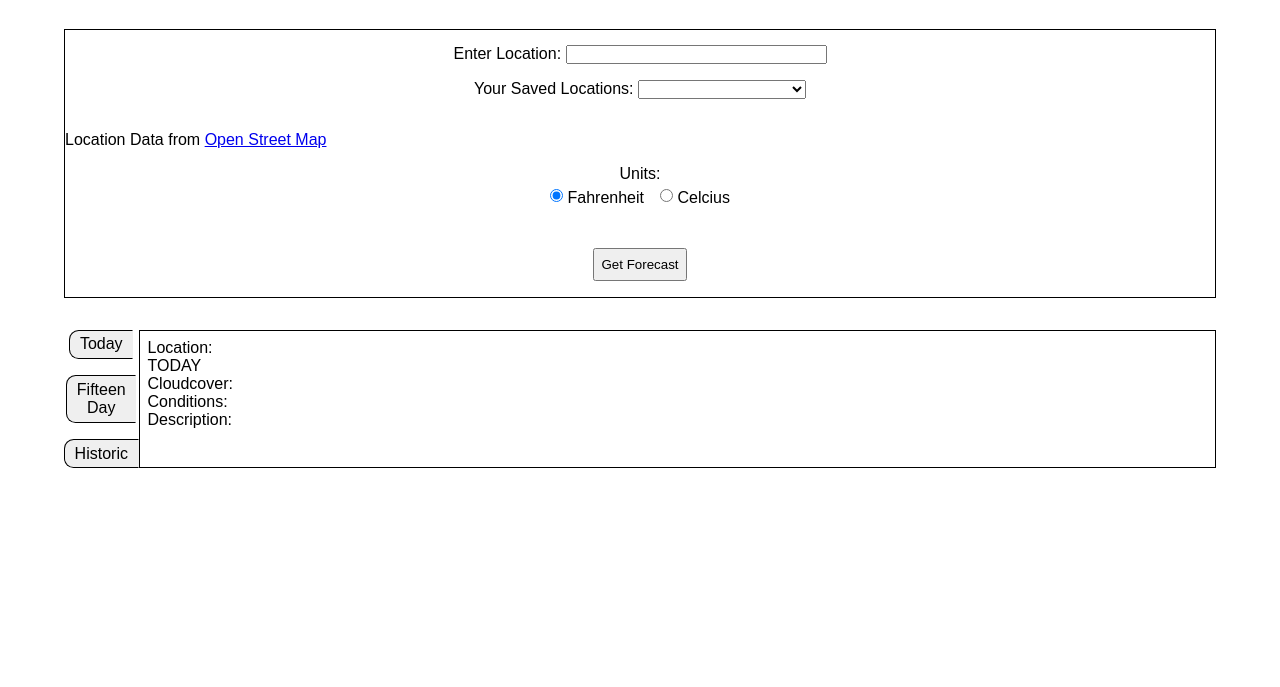
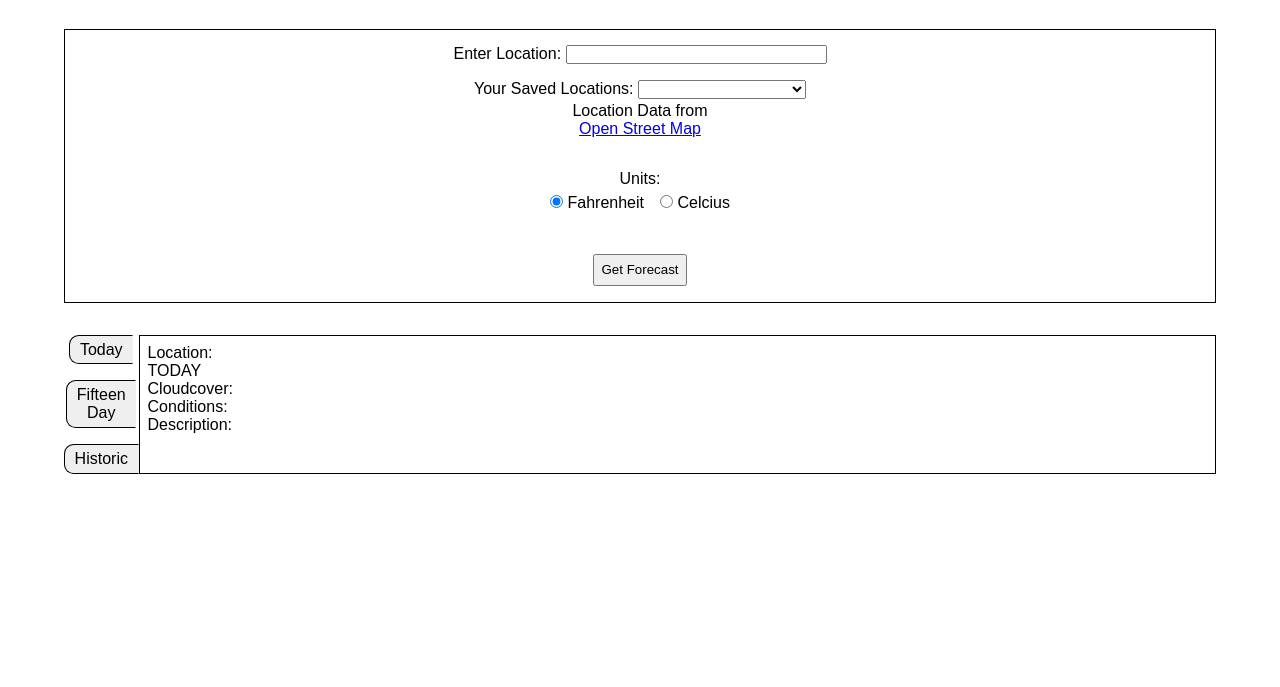
Before and after one commit to jguneratne/weather-app, a website built with webpack: page src/views/index.html in a window 1280 px wide. Shown: the part 48-735 px from the top of the page. Built offline with nearby package versions, Linux system fonts and the light colour scheme.

Commit message:
Position location data attribution

```diff
--- a/src/styles/style.css
+++ b/src/styles/style.css
@@ -78,7 +78,15 @@ input {
 .loc-dropdown-div {
   max-width: 90%;
   text-align: center;
-  margin: 0 auto 2em auto;
+  margin: 0 auto;
+}
+
+.attr-line {
+  display: flex;
+  flex-direction: column;
+  max-width: max-content;
+  text-align: center;
+  margin: 0.2em auto 2em auto;
 }
 
 /* Tab Btns and Forms Container */
```
